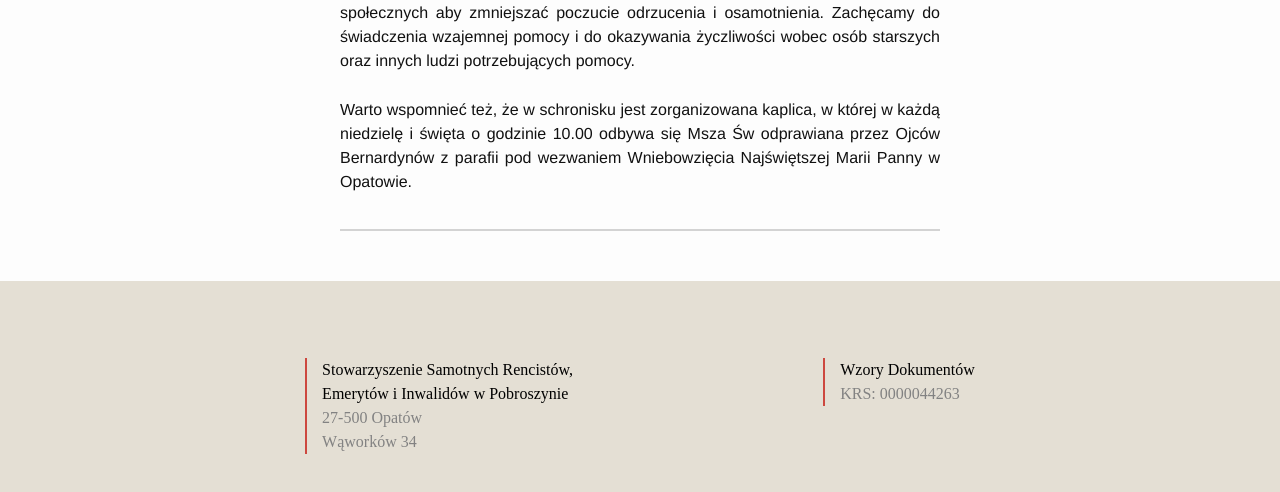
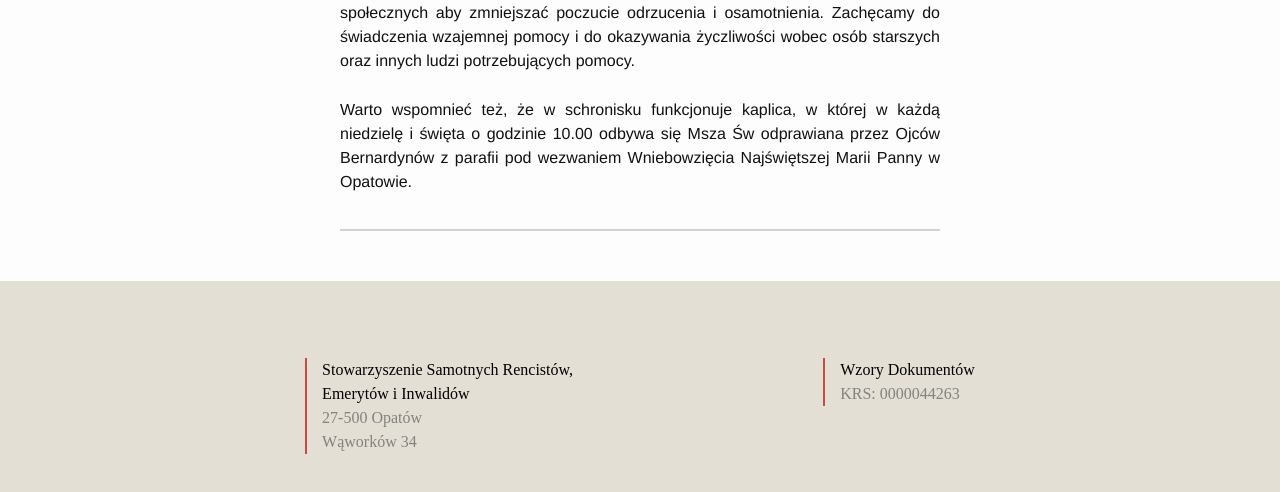
Before and after one commit to paweltar/stowarzyszenie, a Jekyll site: the page built from about.md, in a window 1280 px wide and 1095 px high. Shown: the part 564-1056 px from the top of the window. Built offline with Jekyll 4.4.1, drawn with Linux system fonts in a browser that asks for light colours; nearby versions of some CDN libraries; some web fonts are replaced.

Commit message:
Minor change in page content

```diff
--- a/_includes/footer.html
+++ b/_includes/footer.html
@@ -5,7 +5,7 @@
     <div class="footer-row">
 
       <div class="col-left">
-        <h4>Stowarzyszenie Samotnych Rencistów,<br>Emerytów i Inwalidów w Pobroszynie</h4>
+        <h4>Stowarzyszenie Samotnych Rencistów,<br>Emerytów i Inwalidów</h4>
         <p>27-500 Opatów</p>
         <p>Wąworków 34</p>
       </div>
--- a/about.md
+++ b/about.md
@@ -10,4 +10,4 @@ Celem naszego Stowarzyszenia jest organizowanie pomocy i opieki osobom, które z
 
 Staramy się także aktywizować mieszkańców schroniska do utrzymywania więzi społecznych aby zmniejszać poczucie odrzucenia i osamotnienia. Zachęcamy do świadczenia wzajemnej pomocy i do okazywania życzliwości wobec osób starszych oraz innych ludzi potrzebujących pomocy.
 
-Warto wspomnieć też, że w schronisku jest zorganizowana kaplica, w której w każdą niedzielę i święta o godzinie 10.00 odbywa się Msza Św odprawiana przez Ojców Bernardynów z parafii pod wezwaniem Wniebowzięcia Najświętszej Marii Panny w Opatowie.
+Warto wspomnieć też, że w schronisku funkcjonuje kaplica, w której w każdą niedzielę i święta o godzinie 10.00 odbywa się Msza Św odprawiana przez Ojców Bernardynów z parafii pod wezwaniem Wniebowzięcia Najświętszej Marii Panny w Opatowie.
```
Also changed, not shown: faq.md (+1 -1 lines).
